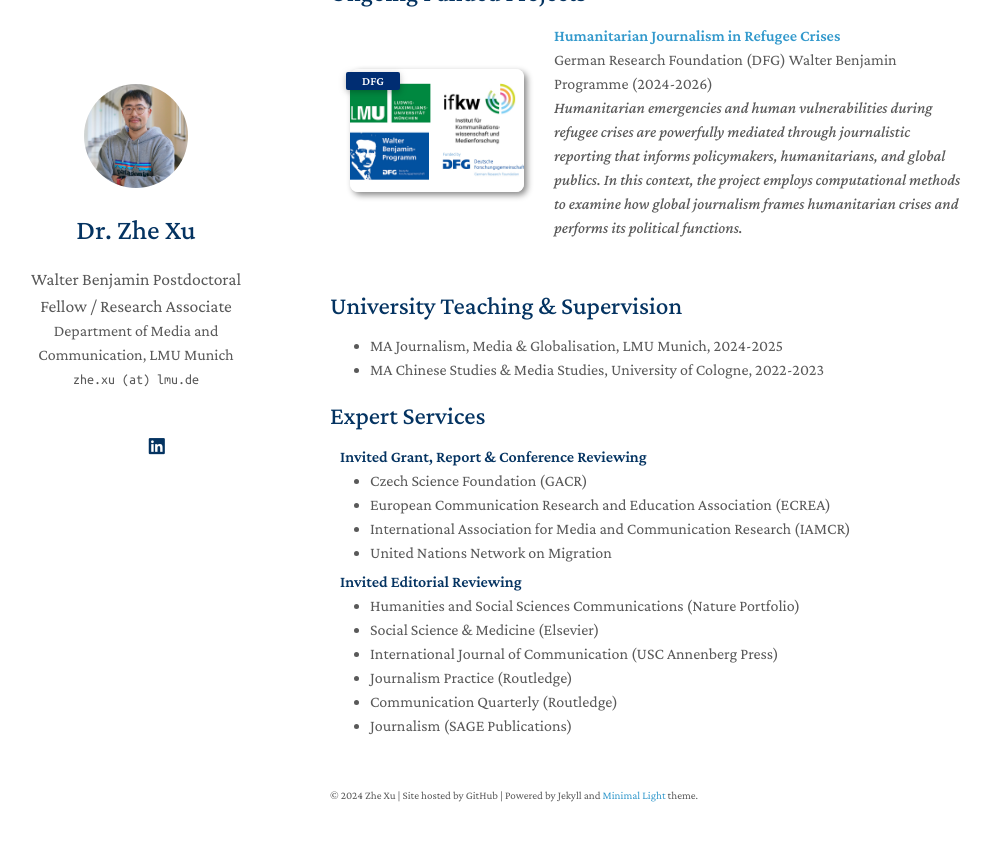
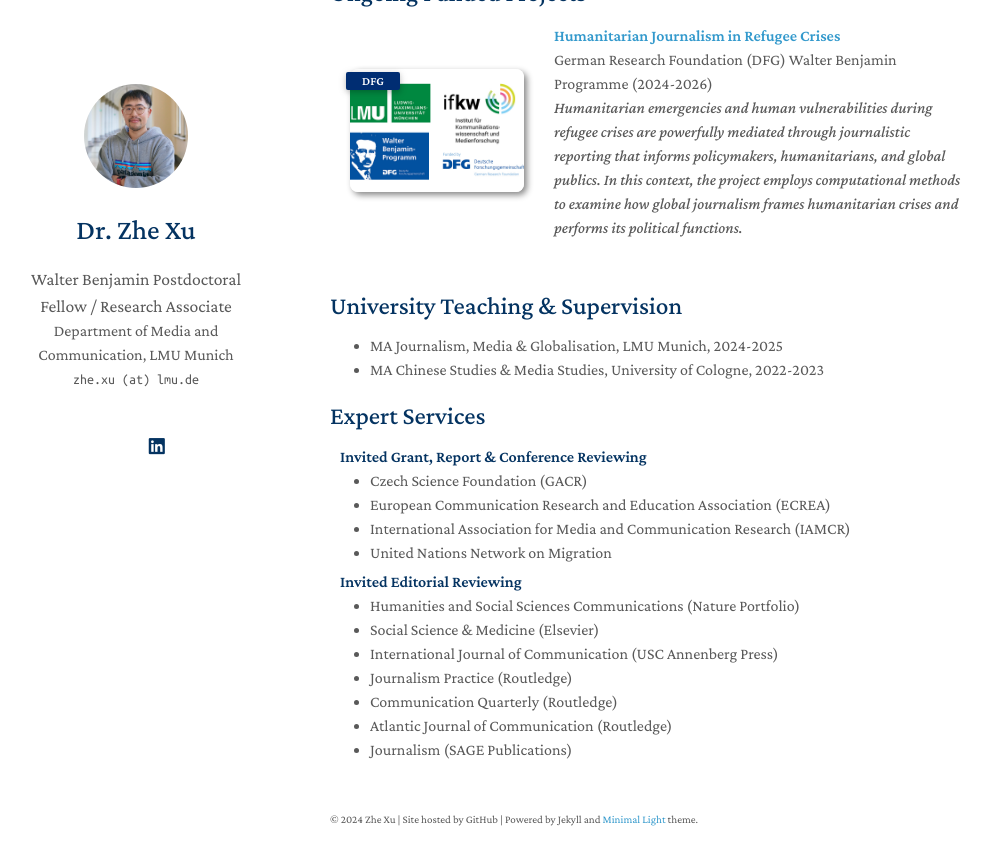
Before and after one commit to zhexuphd/home, a Jekyll site: the page built from index.md, in a window 1280 px wide and 900 px high, scrolled down 1197 px. Shown: the top 865 px of the window, without its empty margins (140-1131 px from the left). Built offline with Jekyll 4.4.1, drawn with Linux system fonts in a browser that asks for light colours; a style sheet for code colours, icons or effects is not loaded; our own code applies the rules of GitHub Pages for plain Markdown files.

Commit message:
Update services.md

```diff
--- a/_includes/services.md
+++ b/_includes/services.md
@@ -17,5 +17,6 @@
   <li><a href="https://ijoc.org/index.php/ijoc"><autocolor>International Journal of Communication (USC Annenberg Press)</autocolor></a></li>
   <li><a href="https://www.tandfonline.com/journals/rjop20"><autocolor>Journalism Practice (Routledge)</autocolor></a></li>
   <li><a href="https://www.tandfonline.com/journals/rcqu20"><autocolor>Communication Quarterly (Routledge)</autocolor></a></li>
+    <li><a href="https://www.tandfonline.com/journals/hajc20"><autocolor>Atlantic Journal of Communication (Routledge)</autocolor></a></li>
      <li><a href="https://journals.sagepub.com/home/jou"><autocolor>Journalism (SAGE Publications)</autocolor></a></li>
 </ul>
```
